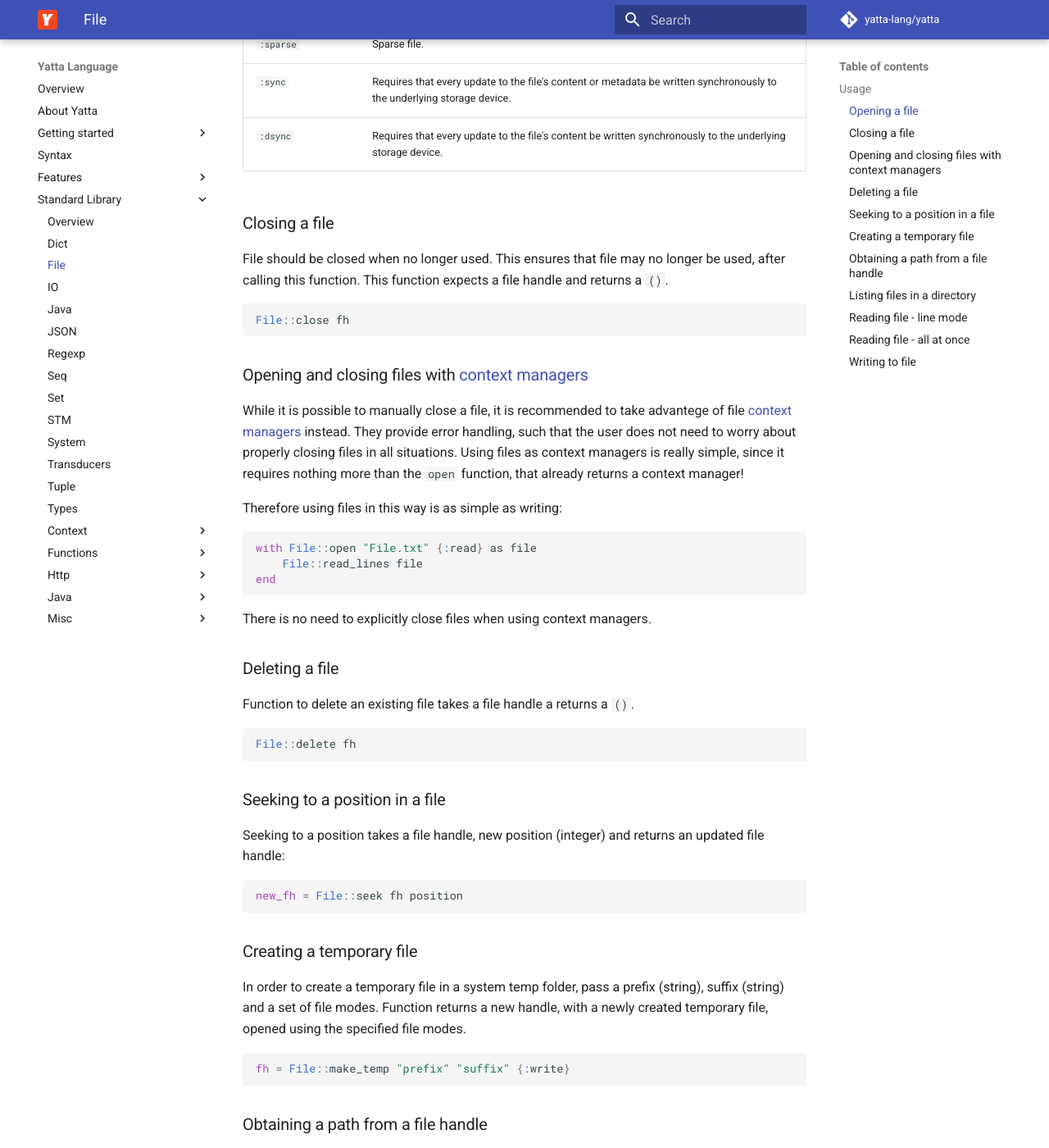
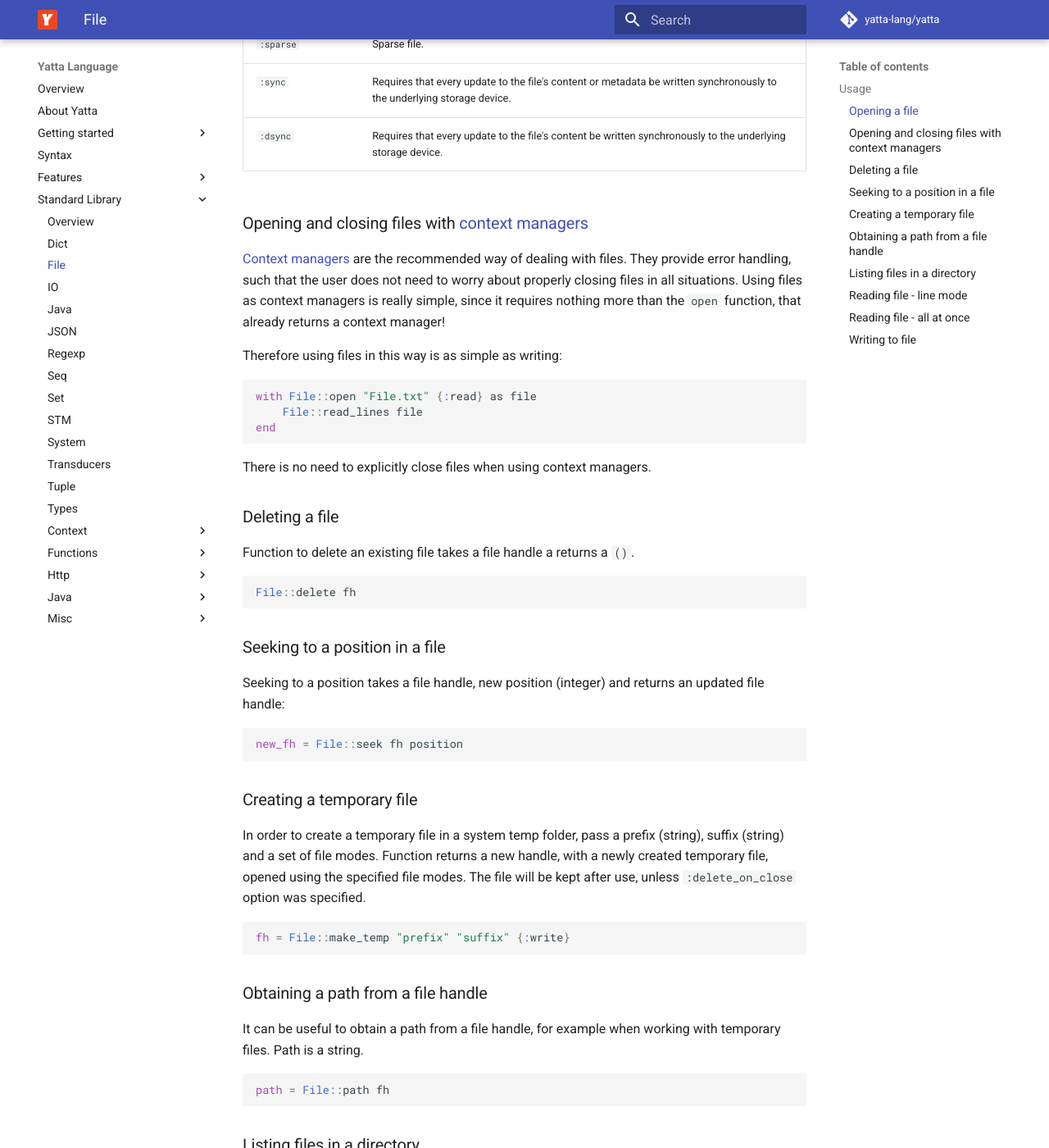
Before and after one commit to yona-lang/homepage, an MkDocs documentation site: the page built from docs/stdlib/file.md, in a window 1280 px wide and 1400 px high, scrolled down 1077 px. Shown: the whole window at 82% size. Built offline with MkDocs 1.6.1 and Material for MkDocs 9.7.7, drawn with Linux system fonts in a browser that asks for light colours; comment, search, counter and statistics services are not loaded.

Commit message:
#62: reworking context managers

````diff
--- a/docs/stdlib/file.md
+++ b/docs/stdlib/file.md
@@ -33,15 +33,8 @@ Available modes (for further details, refer to Java's [StandardOpenOption](https
 | `:sync` | Requires that every update to the file's content or metadata be written synchronously to the underlying storage device. |
 | `:dsync` | Requires that every update to the file's content be written synchronously to the underlying storage device. |
 
-### Closing a file
-File should be closed when no longer used. This ensures that file may no longer be used, after calling this function. This function expects a file handle and returns a `()`.
-
-```haskell
-File::close fh
-```
-
 ### Opening and closing files with [context managers](/features/resource-management#context-managers) {#opening-closing}
-While it is possible to manually close a file, it is recommended to take advantege of file [context managers](/docs/resource-management.md#context-managers) instead. They provide error handling, such that the user does not need to worry about properly closing files in all situations. Using files as context managers is really simple, since it requires nothing more than the `open` function, that already returns a context manager!
+[Context managers](/docs/resource-management.md#context-managers) are the recommended way of dealing with files. They provide error handling, such that the user does not need to worry about properly closing files in all situations. Using files as context managers is really simple, since it requires nothing more than the `open` function, that already returns a context manager!
 
 Therefore using files in this way is as simple as writing:
 ```haskell
@@ -67,7 +60,7 @@ new_fh = File::seek fh position
 ```
 
 ### Creating a temporary file
-In order to create a temporary file in a system temp folder, pass a prefix (string), suffix (string) and a set of file modes. Function returns a new handle, with a newly created temporary file, opened using the specified file modes.
+In order to create a temporary file in a system temp folder, pass a prefix (string), suffix (string) and a set of file modes. Function returns a new handle, with a newly created temporary file, opened using the specified file modes. The file will be kept after use, unless `:delete_on_close` option was specified.
 
 ```haskell
 fh = File::make_temp "prefix" "suffix" {:write}
````
Also changed, not shown: docs/about.md (+1 -1 lines), docs/stdlib/stm.md (+11 -14 lines).
